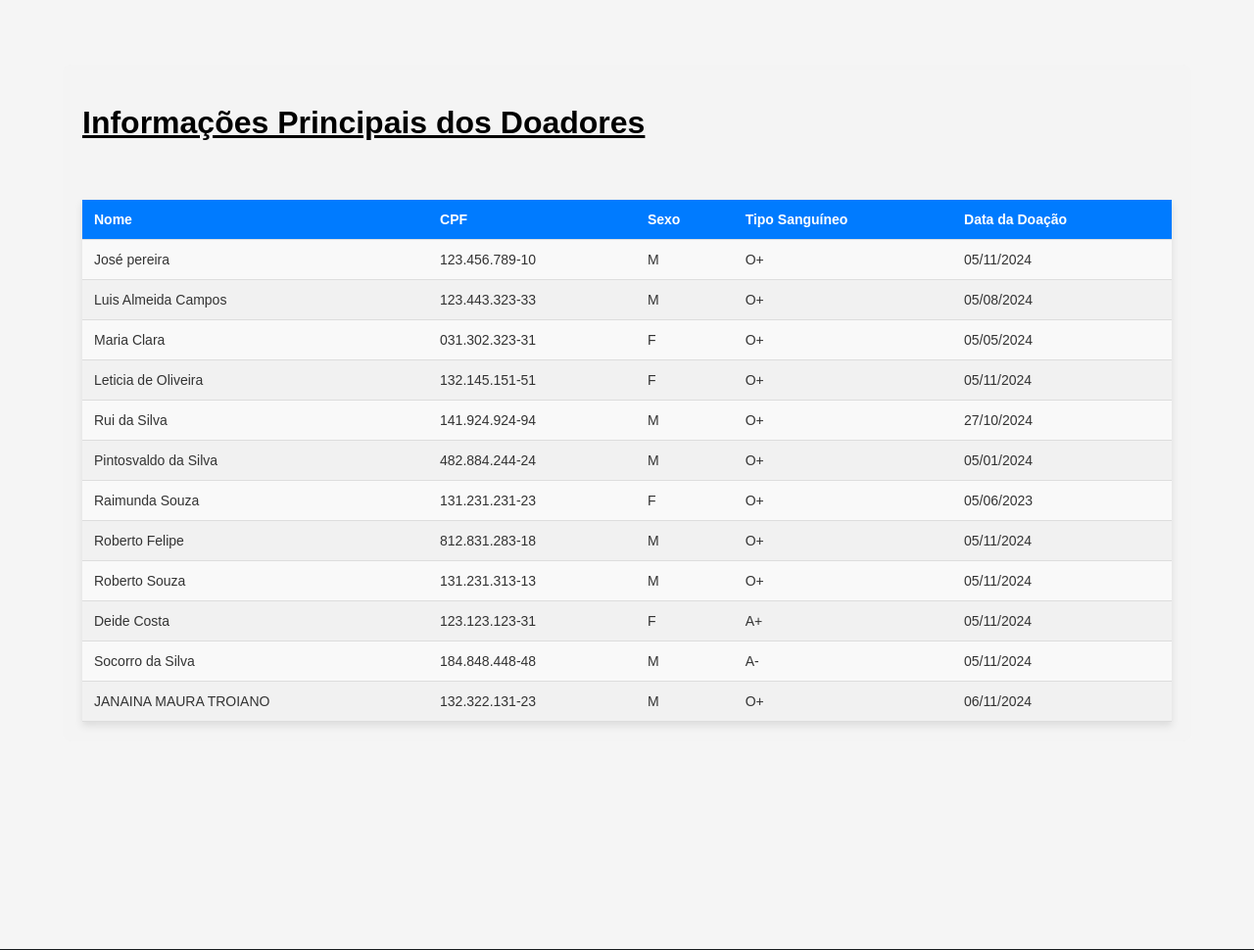
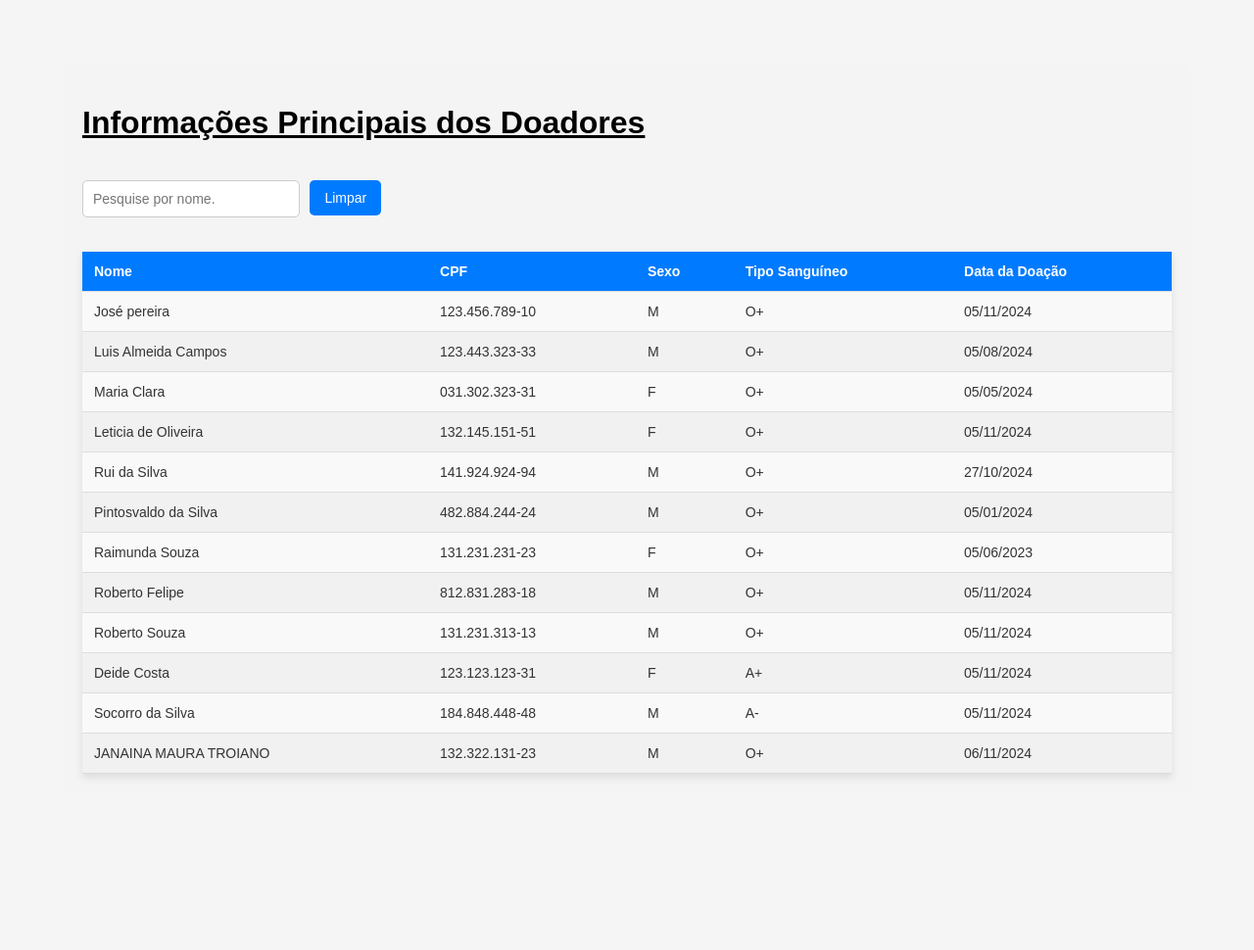
Before and after one commit to AdryanTroiano/Sistema-de-Cadastro, a PHP site: page /index.php?page=listar2 in a window 1280 px wide. Shown: the part 179-1149 px from the top of the page at 98% size. Run offline with PHP 8.4, Linux system fonts and the light colour scheme; data comes from the database, SQL or seed files in the repository.

Commit message:
Criação da barra de pesquisa na pagina informações principais junto com o botão limpar, ambos funcionais

```diff
--- a/v1.0.7/listar2.php
+++ b/v1.0.7/listar2.php
@@ -1,17 +1,15 @@
 <?php
 include('config.php'); // Conexão com o banco de dados
 
-// Consulta para buscar as informações dos doadores, incluindo nome, CPF, tipo sanguíneo, sexo e data da doação
+// Consulta para buscar as informações dos doadores
 $sql = "SELECT nome, cpf, ts, sexo, datedonation FROM cadastrobs";
 $result = $conn->query($sql);
 
 $doadores = [];
-$cadastrosExistem = $result->num_rows > 0; // Verifica se há cadastros
+$cadastrosExistem = $result->num_rows > 0;
 
 if ($cadastrosExistem) {
-    // Preenche os dados dos doadores
     while ($row = $result->fetch_assoc()) {
-        // Adiciona doador
         $doadores[] = [
             'nome' => $row['nome'],
             'cpf' => $row['cpf'],
@@ -23,44 +21,79 @@ if ($cadastrosExistem) {
 }
 ?>
 
-<!-- Exibição da tabela de doadores -->
 <div class="donor-info">
-    <h1 class="path">Informações Principais dos Doadores</h3><br>
+    <h1 class="path">Informações Principais dos Doadores</h1><br>
 
-    <!-- Verifica se há doadores para mostrar -->
+    <!-- Barra de Pesquisa -->
+    <div class="search-container">
+        <input
+            type="text"
+            id="searchInput"
+            onkeyup="filterTable()"
+            placeholder="Pesquise por nome."
+        >
+        <button onclick="clearSearch()">Limpar</button>
+    </div>
+
     <?php if (!$cadastrosExistem): ?>
         <p style="color: red;">Nenhum cadastro encontrado.</p>
     <?php else: ?>
-
-        <!-- Tabela com as informações dos doadores -->
-        <table>
+        <table id="dataTable">
             <thead>
                 <tr>
                     <th>Nome</th>
                     <th>CPF</th>
-                    <th>Sexo</th>  <!-- Nova coluna Sexo -->
+                    <th>Sexo</th>
                     <th>Tipo Sanguíneo</th>
                     <th>Data da Doação</th>
                 </tr>
             </thead>
             <tbody>
                 <?php foreach ($doadores as $doador):
-                    // Converte a data para o formato brasileiro
                     $formattedDate = date('d/m/Y', strtotime($doador['datedonation']));
                 ?>
                     <tr>
                         <td><?php echo htmlspecialchars($doador['nome']); ?></td>
                         <td><?php echo htmlspecialchars($doador['cpf']); ?></td>
-                        <td><?php echo htmlspecialchars($doador['sexo']); ?></td>  <!-- Exibe o sexo -->
+                        <td><?php echo htmlspecialchars($doador['sexo']); ?></td>
                         <td><?php echo htmlspecialchars($doador['ts']); ?></td>
-                        <td><?php echo $formattedDate; ?></td> <!-- Exibe a data formatada -->
+                        <td><?php echo $formattedDate; ?></td>
                     </tr>
                 <?php endforeach; ?>
             </tbody>
         </table>
-
     <?php endif; ?>
 </div>
+
+<script>
+function filterTable() {
+    const input = document.getElementById('searchInput');
+    const filter = input.value.toLowerCase();
+    const table = document.getElementById('dataTable');
+    const rows = table.getElementsByTagName('tr');
+
+    for (let i = 1; i < rows.length; i++) {
+        const cells = rows[i].getElementsByTagName('td');
+        let match = false;
+
+        // Verifica todas as células da linha
+        for (let j = 0; j < cells.length; j++) {
+            const txtValue = cells[j].textContent || cells[j].innerText;
+            if (txtValue.toLowerCase().indexOf(filter) > -1) {
+                match = true;
+                break;
+            }
+        }
+
+        rows[i].style.display = match ? "" : "none";
+    }
+}
+
+function clearSearch() {
+    document.getElementById('searchInput').value = ''; // Limpa o campo de pesquisa
+    filterTable(); // Atualiza a tabela
+}
+</script>
 
 <style>
 .donor-info {
@@ -68,6 +101,37 @@ if ($cadastrosExistem) {
     padding: 20px;
     background-color: #f4f4f4;
     border-radius: 8px;
+}
+
+/* Alinhamento do campo de busca e botão */
+.search-container {
+    display: flex;
+    align-items: center;
+    gap: 10px; /* Espaçamento entre o input e o botão */
+    margin-bottom: 20px;
+}
+
+input#searchInput {
+    width: 20%; /* Reduz o tamanho do input para 50% */
+    padding: 10px;
+    border: 1px solid #ccc;
+    border-radius: 5px;
+    font-size: 14px;
+}
+
+button {
+    background-color: #007BFF;
+    color: white;
+    border: none;
+    border-radius: 5px;
+    margin-bottom: 16px;
+    padding: 10px 15px;
+    cursor: pointer;
+    font-size: 14px;
+}
+
+button:hover {
+    background-color: #0056b3;
 }
 
 table {
@@ -84,4 +148,5 @@ th, td {
 th {
     background-color: #f2f2f2;
 }
+
 </style>
```
